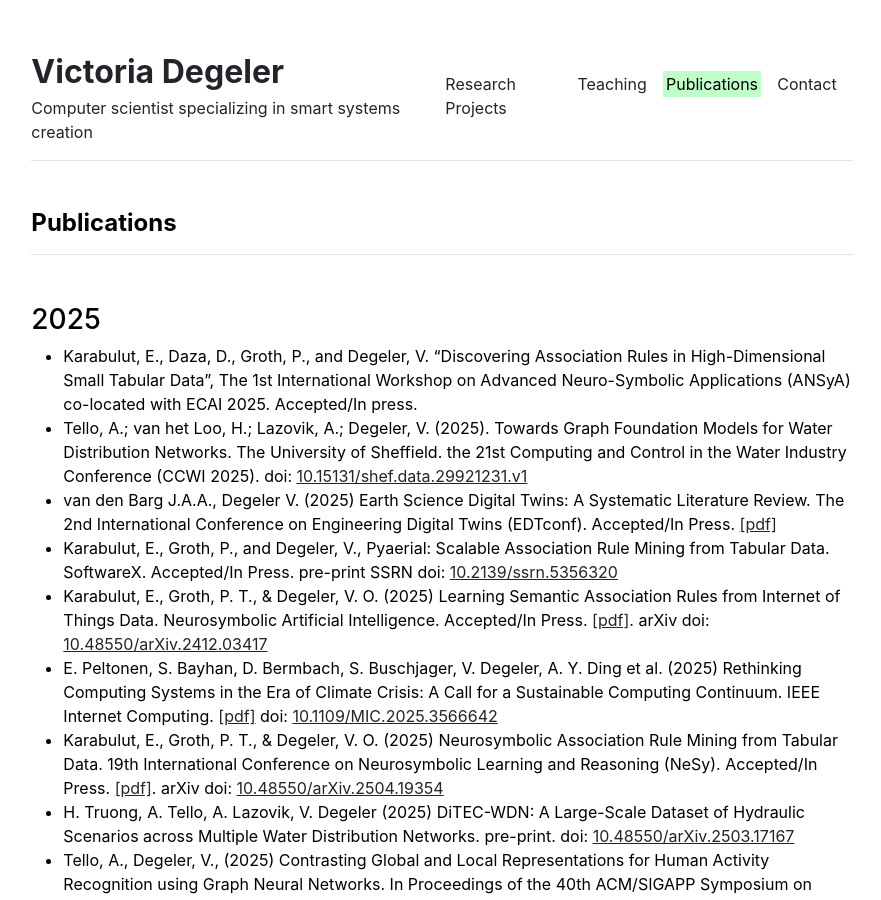
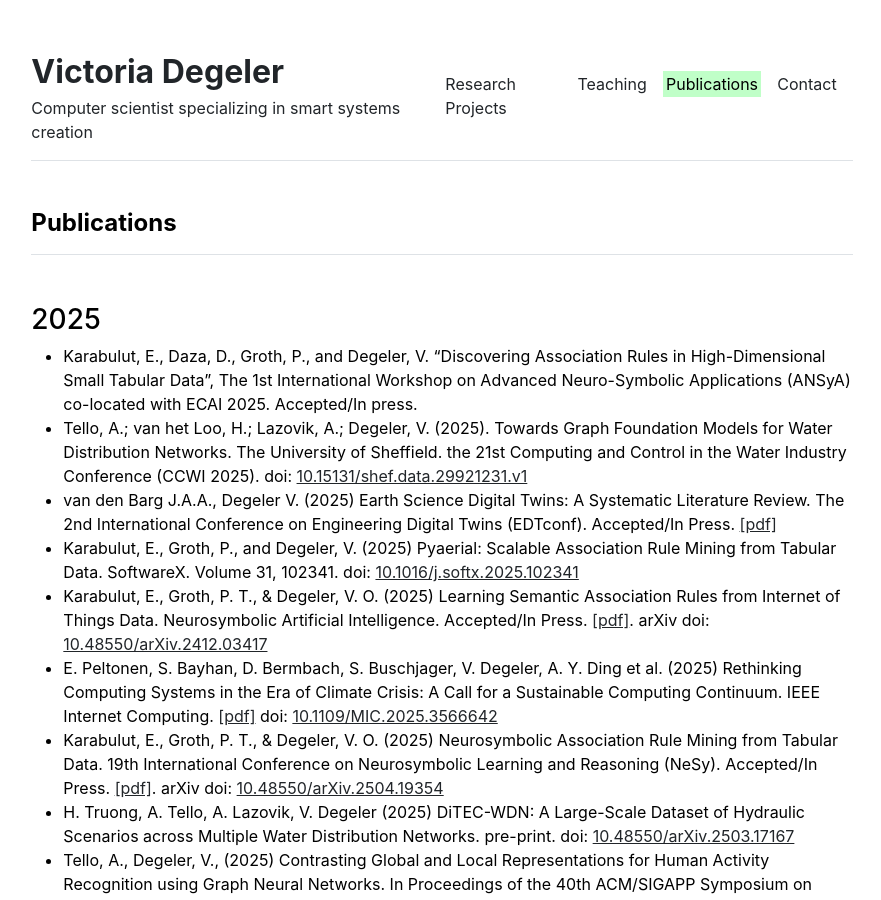
Before and after one commit to Degvik/degvik.github.io, a Jekyll site: the page built from publications.md, in a window 1280 px wide and 900 px high. Shown: the whole window, without its empty margins (198-1079 px from the left). Built offline with Jekyll 4.4.1, drawn with Linux system fonts in a browser that asks for light colours.

Commit message:
softwarex pyaerial

```diff
--- a/publications.md
+++ b/publications.md
@@ -7,7 +7,7 @@ title: "Publications"
 - Karabulut, E., Daza, D., Groth, P., and Degeler, V. "Discovering Association Rules in High-Dimensional Small Tabular Data", The 1st International Workshop on Advanced Neuro-Symbolic Applications (ANSyA) co-located with ECAI 2025. Accepted/In press.
 - Tello, A.; van het Loo, H.; Lazovik, A.; Degeler, V. (2025). Towards Graph Foundation Models for Water Distribution Networks. The University of Sheffield. the 21st Computing and Control in the Water Industry Conference (CCWI 2025). doi: [10.15131/shef.data.29921231.v1](https://doi.org/10.15131/shef.data.29921231.v1)
 - van den Barg J.A.A., Degeler V. (2025) Earth Science Digital Twins: A Systematic Literature Review. The 2nd International Conference on Engineering Digital Twins (EDTconf). Accepted/In Press. [\[pdf\]](https://vdegeler.com/files/25ESDT.pdf)
-- Karabulut, E., Groth, P., and Degeler, V., Pyaerial: Scalable Association Rule Mining from Tabular Data. SoftwareX. Accepted/In Press. pre-print SSRN doi: [10.2139/ssrn.5356320](http://dx.doi.org/10.2139/ssrn.5356320)
+- Karabulut, E., Groth, P., and Degeler, V. (2025) Pyaerial: Scalable Association Rule Mining from Tabular Data. SoftwareX. Volume 31, 102341. doi: [10.1016/j.softx.2025.102341](http://dx.doi.org/10.1016/j.softx.2025.102341)
 - Karabulut, E., Groth, P. T., & Degeler, V. O. (2025) Learning Semantic Association Rules from Internet of Things Data. Neurosymbolic Artificial Intelligence. Accepted/In Press. [\[pdf\]](https://vdegeler.com/files/25SemARMfromIOT.pdf). arXiv doi: [10.48550/arXiv.2412.03417](https://doi.org/10.48550/arXiv.2412.03417)
 - E. Peltonen, S. Bayhan, D. Bermbach, S. Buschjager, V. Degeler, A. Y. Ding et al. (2025) Rethinking Computing Systems in the Era of Climate Crisis: A Call for a Sustainable Computing Continuum. IEEE Internet Computing. [\[pdf\]](https://vdegeler.com/files/25SustainableCall.pdf) doi: [10.1109/MIC.2025.3566642](https://doi.org/10.1109/MIC.2025.3566642)
 - Karabulut, E., Groth, P. T., & Degeler, V. O. (2025) Neurosymbolic Association Rule Mining from Tabular Data. 19th International Conference on Neurosymbolic Learning and Reasoning (NeSy). Accepted/In Press. [\[pdf\]](https://vdegeler.com/files/25NeSyARM.pdf). arXiv doi: [10.48550/arXiv.2504.19354](https://doi.org/10.48550/arXiv.2504.19354)
```
Also changed, not shown: 1 other file.
